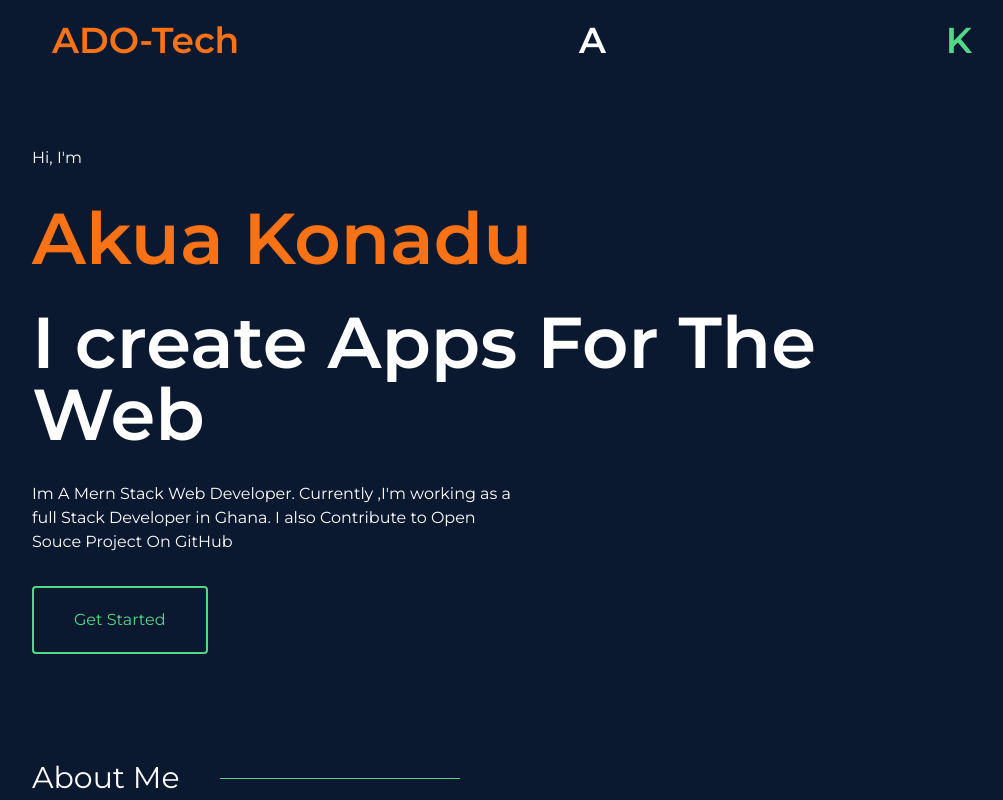
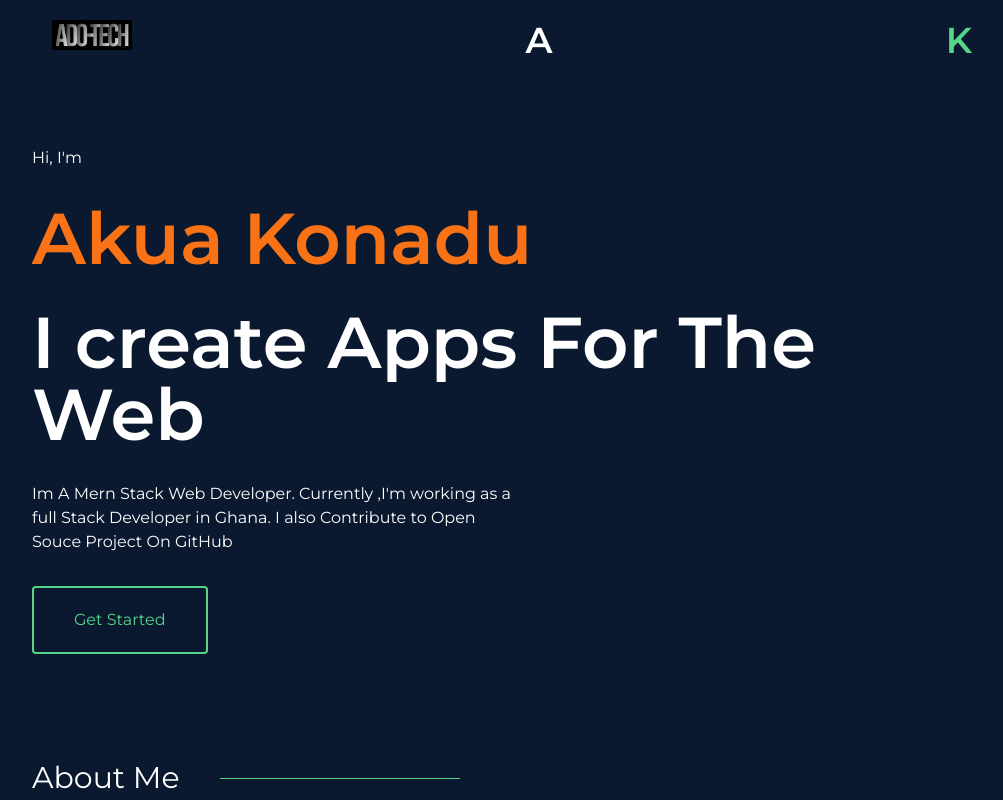
Before and after one commit to Adonai-Technologies/client, a React (Create React App) app: page / in a window 1280 px wide. Shown: the top 800 px of the page, without its empty margins (128-1131 px from the left). Built offline with nearby package versions, Linux system fonts and the light colour scheme; no server answers.

Commit message:
new updates

```diff
--- a/src/Components/Header.jsx
+++ b/src/Components/Header.jsx
@@ -3,7 +3,7 @@ import React from 'react';
 function Header() {
   return (
     <div className='p-5 bg-primary flex justify-between'>
-      <h1 className="text-secondary text-4xl font-semibold">ADO-Tech</h1>
+      <h1 className="text-secondary text-4xl font-semibold"><a href=""><img className='w-20' src="images/Ado-tech.png" alt="" /></a></h1>
       <h1 className="text-white text-4xl font-semibold">A</h1>
       <h1 className="text-tertiary text-4xl font-semibold">K</h1>
     </div>
```
Also changed, not shown: public/images/Ado-tech.png (added), public/images/video5.png (added).
